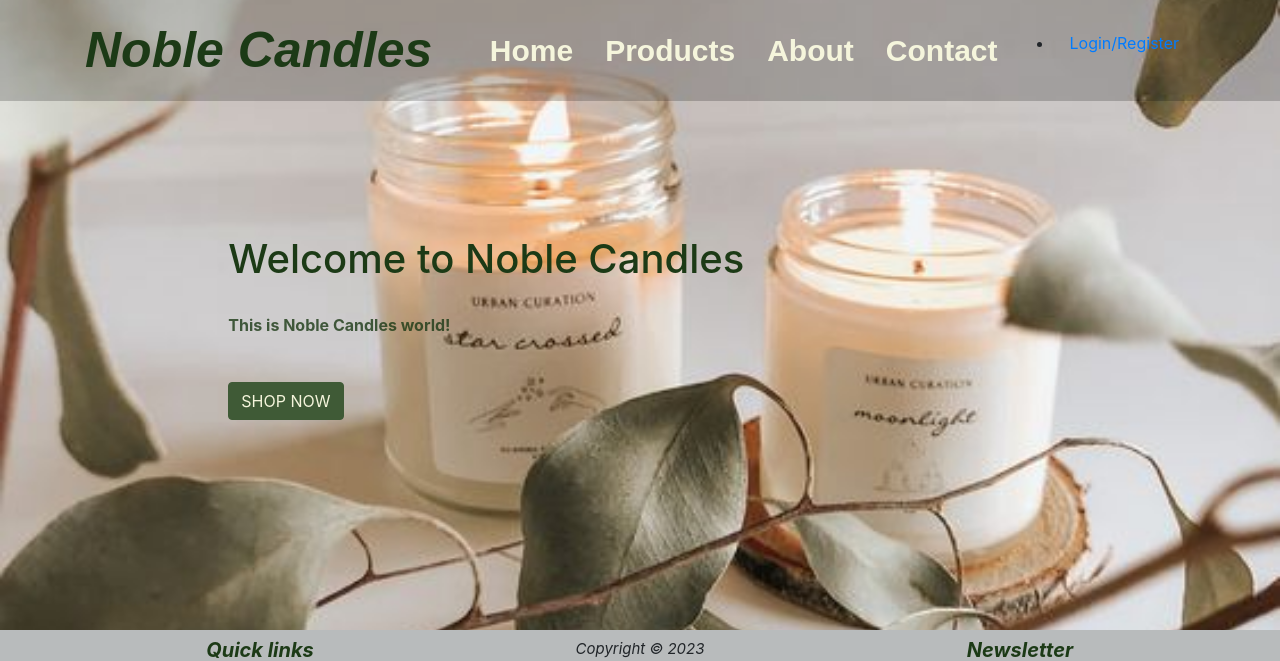
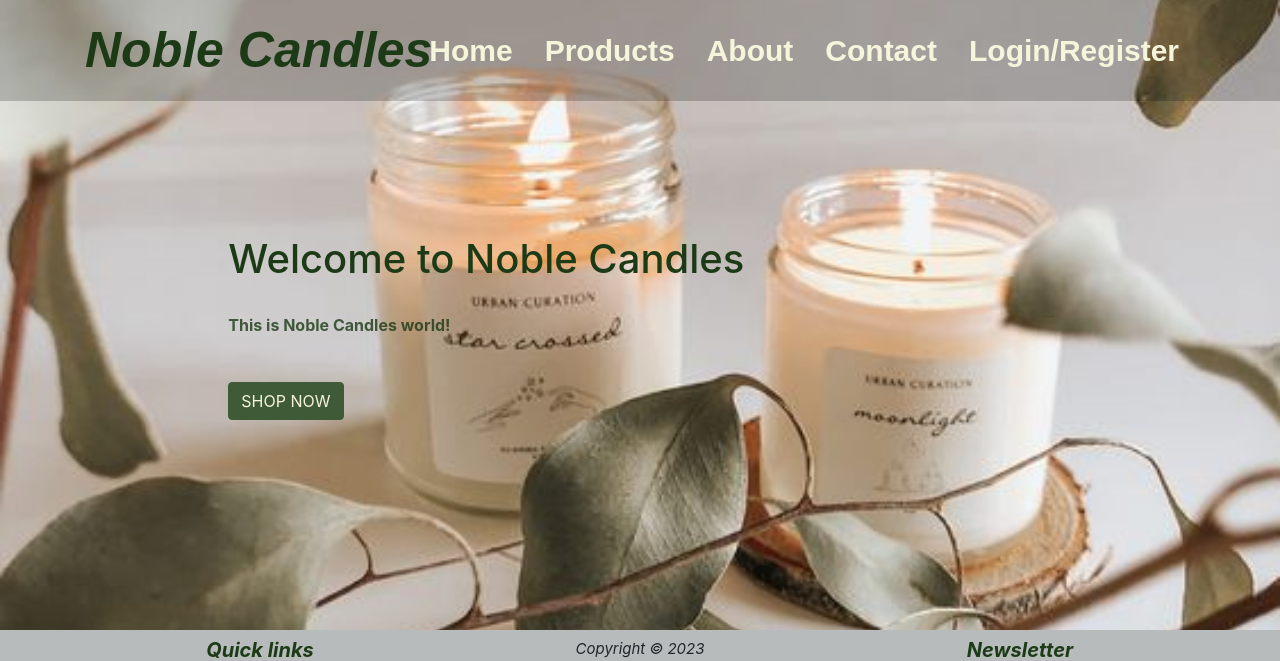
Before and after one commit to EiriniChalatsiadou/Noble-Candles, a Django app: page / in a window 1280 px wide. Shown: the top 661 px of the page. Run offline with Django 3.2, Linux system fonts and the light colour scheme; some libraries are stand-ins or nearby versions.

Commit message:
added login/regiter to nav bar

```diff
--- a/templates/base.html
+++ b/templates/base.html
@@ -66,29 +66,15 @@
                         <li class="nav-item">
                             <a class="nav-link scroll-link" href="#contact">Contact</a>
                         </li>
-                        <!-- {% if user.is_authenticated %}
-                        <li class="nav-item"><a id="logoutMenu" class="nav-link" href="/accounts/logout"
-                                aria-label="Logout">Logout</a>
-                        </li>
-                        {% else %}
-                        <li class="nav-item"><a id="loginMenu" class="nav-link" href="/accounts/login"
-                                aria-label="Go to Login section">Login/Register</a>
-                        </li>
-                        {% endif %} -->
-                    </ul>
-                    <div>
-                        <ul>
-                    {% if user.is_authenticated %}
-                        <li class="nav-item"><a id="logoutMenu" class="nav-link" href="/accounts/logout"
-                                aria-label="Logout">Logout</a>
+                        {% if user.is_authenticated %}
+                        <li class="nav-item"><a id="logoutMenu" class="nav-link" href="/accounts/logout" aria-label="Logout">Logout</a>
                         </li>
                         {% else %}
                         <li class="nav-item"><a id="loginMenu" class="nav-link" href="/accounts/login"
                                 aria-label="Go to Login section">Login/Register</a>
                         </li>
                         {% endif %}
-                        </ul>
-                    </div>
+                    </ul>
                 </div>
             </div>
         </nav>
```
